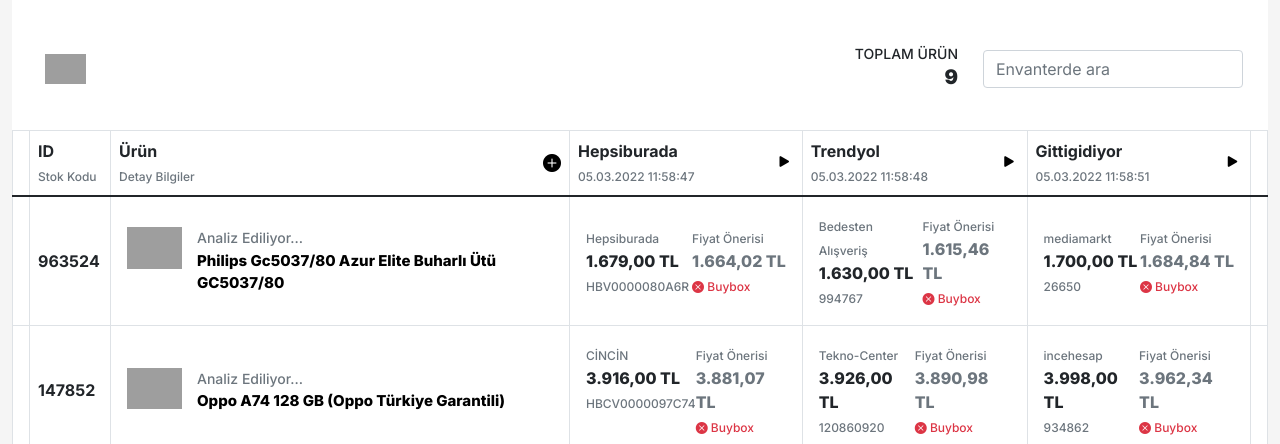
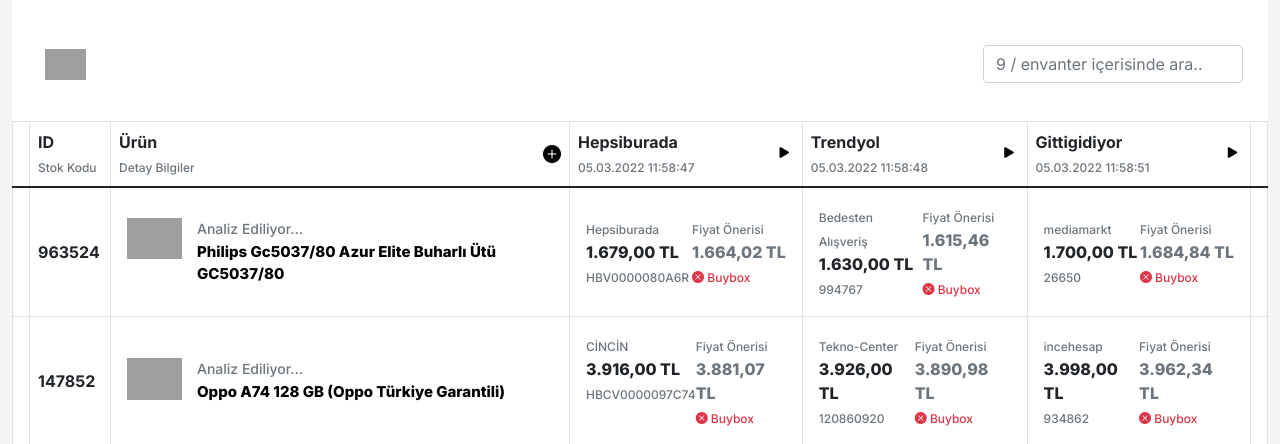
Before and after one commit to serkankuyu/atlas-buybox, a PHP site: page / in a window 1280 px wide. Shown: the top 444 px of the page. Run offline with PHP 8.4, Linux system fonts and the light colour scheme; grey boxes are pictures that could not be loaded.

Commit message:
Update index.php

```diff
--- a/atlas/index.php
+++ b/atlas/index.php
@@ -211,12 +211,8 @@
 				<div class="page-body mb-2">
 					<div class="d-flex mt-3 align-items-center">
 						<div class="p-2 text-center"><img src="https://siyahklasor.com/assets/img/logo_dark.svg" width="41"></div>
-						<div class="ml-auto text-end">
-							<span class="small-y">TOPLAM ÜRÜN</span><br>
-							<h5>{{list.length}}</h5>
-						</div>
-						<div class="ml-25">
-							<input type="search" class="form-control" placeholder="Envanterde ara" v-model="search">
+						<div class="ml-auto">
+							<input type="search" class="form-control" :placeholder="list.length +' / envanter içerisinde ara..'" v-model="search">
 						</div>
 					</div>
 				</div>
```
